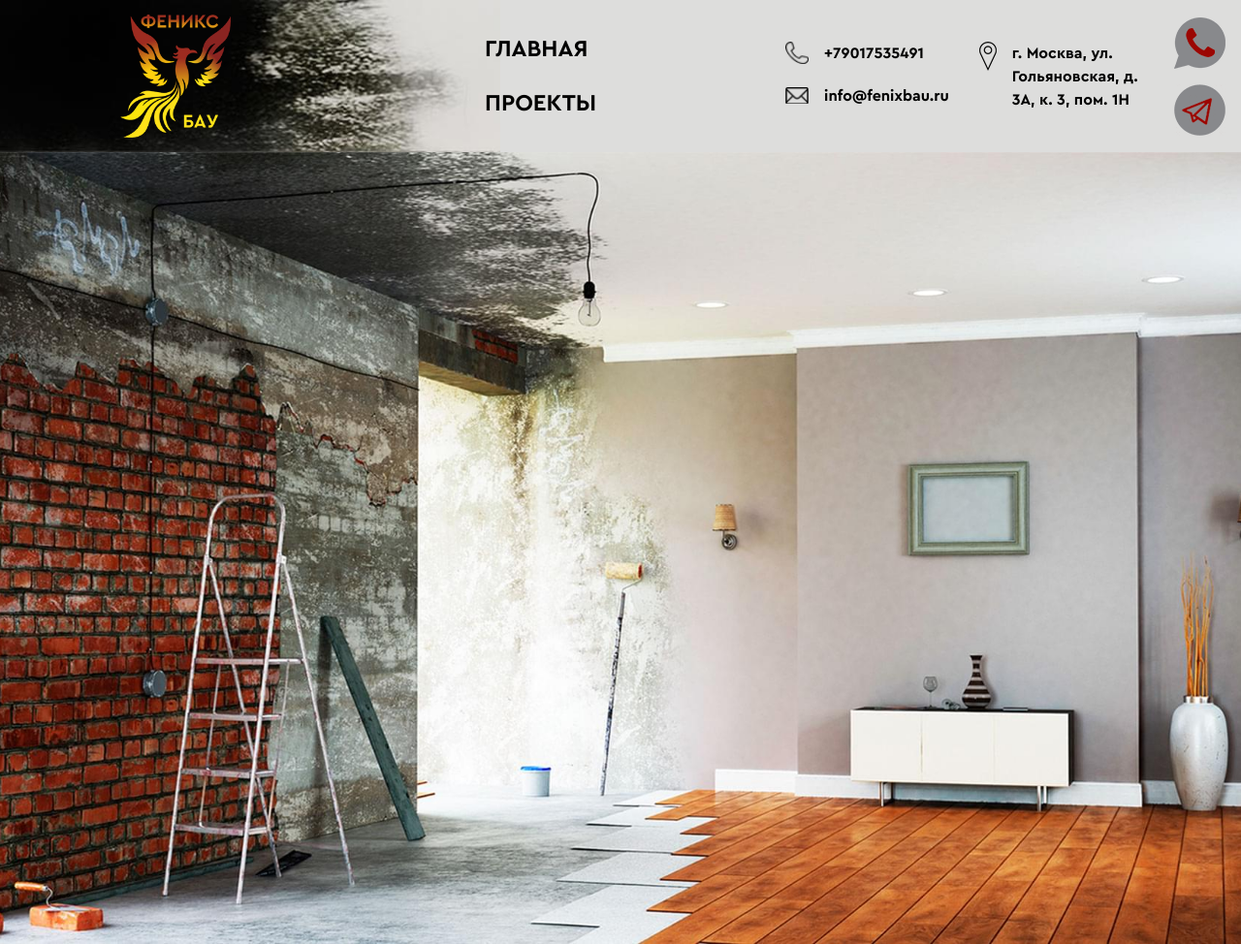
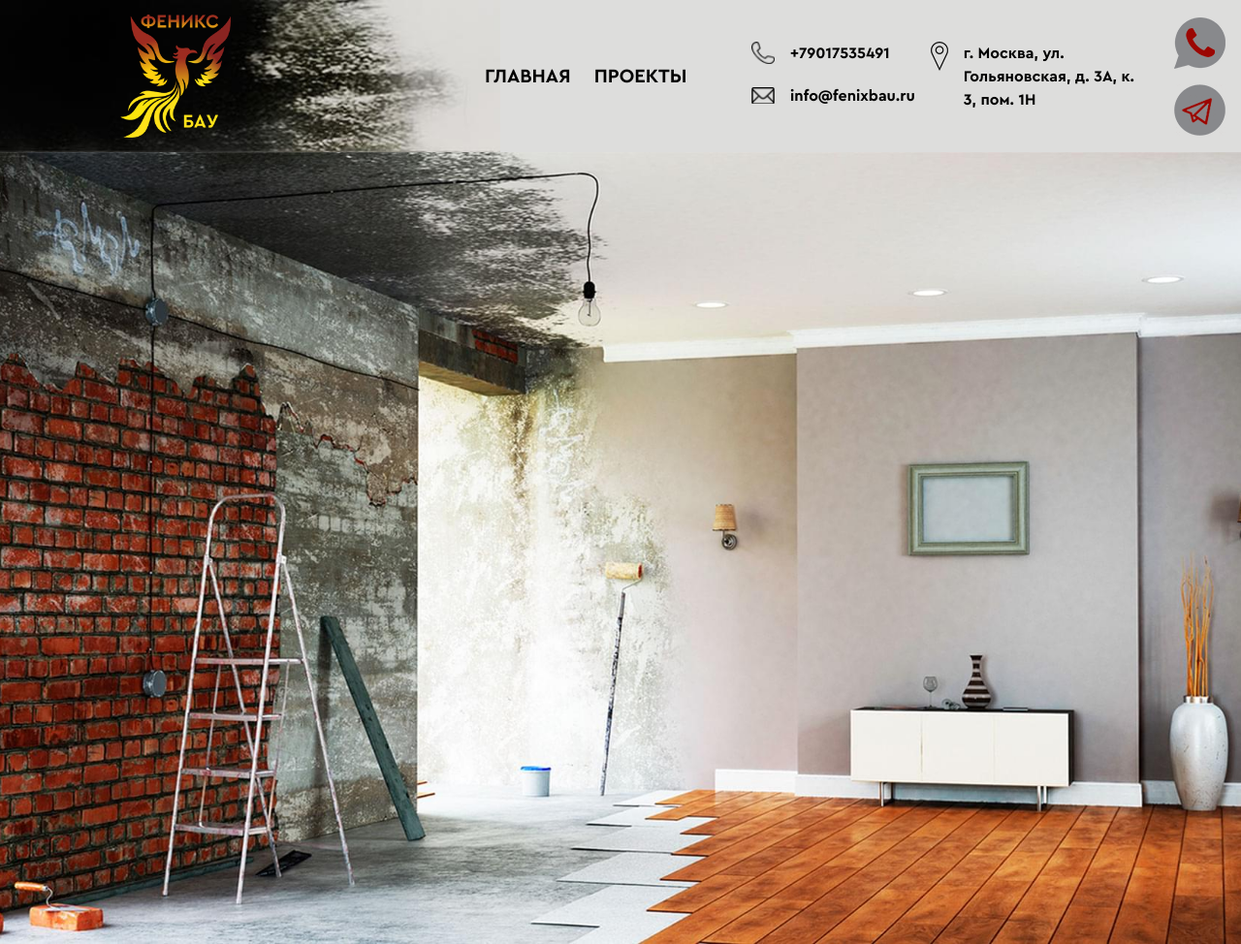
Before and after one commit to slabnevitch/phoenix-bau, a plain HTML site: page index.html in a window 1280 px wide. Shown: the top 974 px of the page at 97% size. Drawn offline with Linux system fonts and the light colour scheme.

Commit message:
header menu font-size

```diff
--- a/css/main.css
+++ b/css/main.css
@@ -2014,9 +2014,6 @@ body {
 .mr-\[262px\] {
   margin-right: 262px;
 }
-.mr-\[33px\] {
-  margin-right: 33px;
-}
 .mr-\[5\.33\%\] {
   margin-right: 5.33%;
 }
@@ -2984,9 +2981,6 @@ body {
   .xl\:mb-5 {
     margin-bottom: 1.25rem;
   }
-  .xl\:mr-\[15px\] {
-    margin-right: 15px;
-  }
   .xl\:h-\[100px\] {
     height: 100px;
   }
@@ -3007,6 +3001,9 @@ body {
   }
   .xl\:gap-x-4 {
     column-gap: 1rem;
+  }
+  .xl\:gap-x-6 {
+    column-gap: 1.5rem;
   }
   .xl\:rounded-3xl {
     border-radius: 1.5rem;
@@ -3043,6 +3040,10 @@ body {
   .xl\:text-\[30px\] {
     font-size: 30px;
   }
+  .xl\:text-xl {
+    font-size: 1.25rem;
+    line-height: 1.75rem;
+  }
   .xl\:after\:left-\[-5px\]::after {
     content: var(--tw-content);
     left: -5px;
@@ -3287,6 +3288,10 @@ body {
   }
   .md\:pt-\[100px\] {
     padding-top: 100px;
+  }
+  .md\:text-2xl {
+    font-size: 1.5rem;
+    line-height: 2rem;
   }
   .md\:text-\[100px\] {
     font-size: 100px;
--- a/index.html
+++ b/index.html
@@ -24,13 +24,13 @@
           <div class="relative z-4 min-h-[157px] mx-auto max-w-[1408px] flex items-center px-4 py-2 bg-[#dddddc] bg-[url('../img/header-bg.jpg')] bg-no-repeat bg-contain lg:justify-between md:h-[80px] md:min-h-0 md:justify-start md:bg-[url('../img/header-bg-mob.jpg')] md:py-[5px]">
             <div class="ml-[8.66%] max-w-[114px] mr-[262px] relative z-4 shrink-0 md:max-w-[50px] md:mr-0 md:ml-2.5"><img src="img/footer-logo.png" alt="alt" class="max-w-full"></div>
             <nav class="mr-[5.33%] lg:mr-6">
-              <ul class="flex flex-wrap gap-x-12 gap-y-6 lg:gap-x-4 group-[.menu-opened]:right-0 md:fixed md:z-10 md:top-0 md:-right-[100%] md:pt-[100px] md:pb-[50px] md:flex-col md:flex-nowrap md:justify-center md:items-center md:gap-y-[2rem] md:w-full md:h-full md:transition-[right] md:duration-500 md:overflow-y-auto md:bg-graybg md:before:fixed md:before:w-full md:before:h-[100px] md:before:top-0 md:before:-right-[100%] md:before:transition-[right] md:before:z-2 md:before:bg-graybg">
-                <li><a href="#" class="text-2xl font-bold uppercase transition-color hover:text-accent">Главная</a></li>
-                <li><a href="#" class="text-2xl font-bold uppercase transition-color hover:text-accent">Проекты</a></li>
+              <ul class="flex flex-wrap gap-x-12 gap-y-6 lg:gap-x-4 group-[.menu-opened]:right-0 xl:gap-x-6 md:fixed md:z-10 md:top-0 md:-right-[100%] md:pt-[100px] md:pb-[50px] md:flex-col md:flex-nowrap md:justify-center md:items-center md:gap-y-[2rem] md:w-full md:h-full md:transition-[right] md:duration-500 md:overflow-y-auto md:bg-graybg md:before:fixed md:before:w-full md:before:h-[100px] md:before:top-0 md:before:-right-[100%] md:before:transition-[right] md:before:z-2 md:before:bg-graybg">
+                <li><a href="#" class="text-2xl font-bold uppercase transition-color hover:text-accent xl:text-xl md:text-2xl">Главная</a></li>
+                <li><a href="#" class="text-2xl font-bold uppercase transition-color hover:text-accent xl:text-xl md:text-2xl">Проекты</a></li>
               </ul>
             </nav>
             <div class="flex font-bold text-base gap-x-8 xl:gap-x-4 md:hidden">
-              <div class="mr-[33px] xl:mr-[15px]"><a href="tel:+79017535491" class="flex items-center gap-x-4 mb-5"><span class="w-6 shrink-0"><img src="img/icons/phone.png" alt="alt" class="w-full"></span><span>+79017535491</span></a><a href="mailto:info@fenixbau.ru" class="flex items-center gap-x-4"><span class="w-6 shrink-0"><img src="img/icons/mail.png" alt="alt" class="w-full"></span><span>info@fenixbau.ru</span></a></div>
+              <div><a href="tel:+79017535491" class="flex items-center gap-x-4 mb-5"><span class="w-6 shrink-0"><img src="img/icons/phone.png" alt="alt" class="w-full"></span><span>+79017535491</span></a><a href="mailto:info@fenixbau.ru" class="flex items-center gap-x-4"><span class="w-6 shrink-0"><img src="img/icons/mail.png" alt="alt" class="w-full"></span><span>info@fenixbau.ru</span></a></div>
               <div class="flex gap-x-4 lg:hidden"><span class="w-[18px] shrink-0"><img src="img/icons/loc.png" alt="alt" class="w-full"></span>
                 <address class="max-w-48 not-italic">г. Москва, ул. Гольяновская, д. 3А, к. 3, пом. 1Н</address>
               </div>
```
Also changed, not shown: css/main.min.css.
